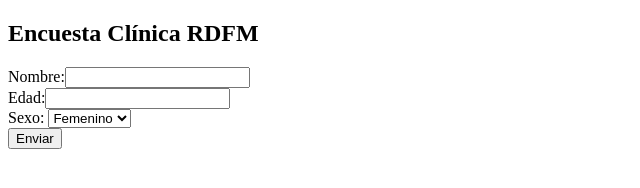
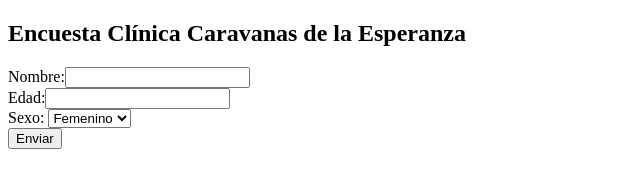
Before and after one commit to dieginsa/Caravanas-de-la-Esperanza, a website: page index.html in a window 1280 px wide. Shown: the whole page, without its empty margins (0-640 px from the left). Drawn offline with Linux system fonts and the light colour scheme.

Commit message:
Update index.html

```diff
--- a/index.html
+++ b/index.html
@@ -5,7 +5,7 @@
   <title>Caravanas de la Esperanza</title>
 </head>
 <body>
-  <h2>Encuesta Clínica RDFM</h2>
+  <h2>Encuesta Clínica Caravanas de la Esperanza</h2>
   <form id="encuesta-form">
     <label>Nombre:</label><input type="text" name="nombre"><br>
     <label>Edad:</label><input type="number" name="edad"><br>
```
